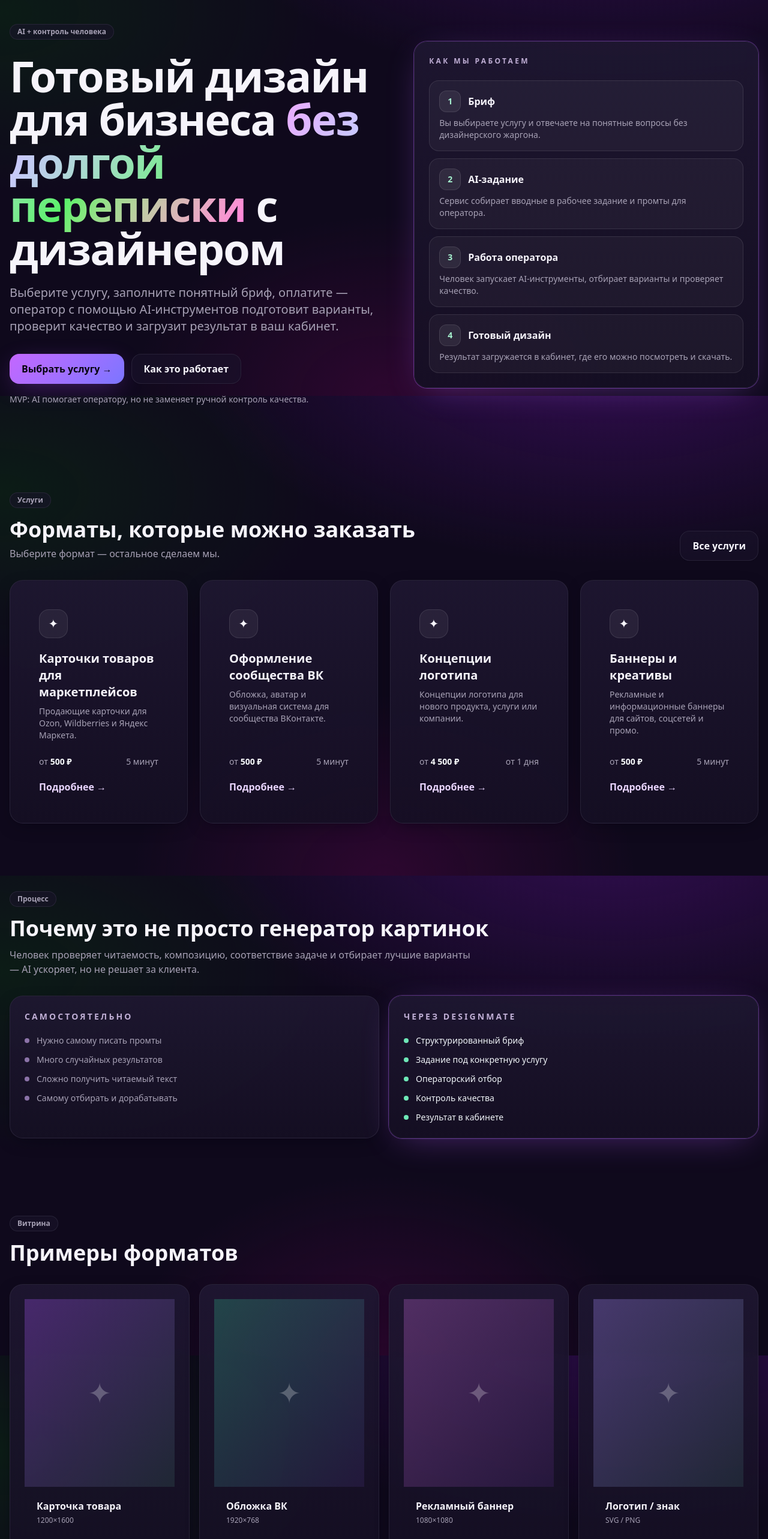
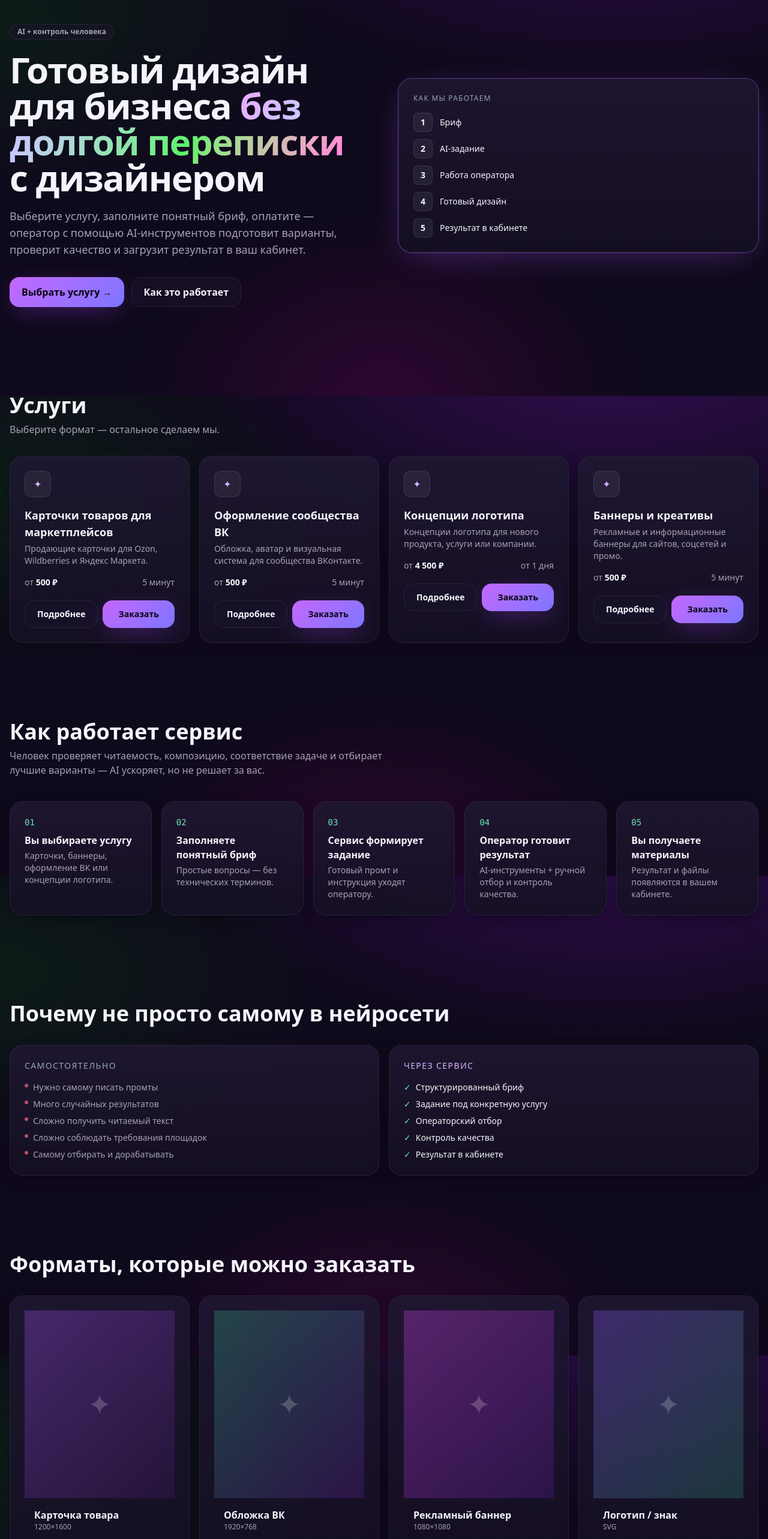
Before and after one commit to vtopstudio/new, a Next.js app: page / in a window 1280 px wide. Shown: the part 140-2706 px from the top of the page at 60% size. Built offline with nearby package versions, Linux system fonts and the light colour scheme; no server answers.

Commit message:
Match landing layout more closely to Lovable

```diff
--- a/src/app/page.tsx
+++ b/src/app/page.tsx
@@ -2,62 +2,56 @@ import Link from "next/link";
 import { rub } from "@/lib/format";
 import { serviceSeedData, serviceShowcases } from "@/lib/services";
 
-const processSteps = [
-  ["Бриф", "Вы выбираете услугу и отвечаете на понятные вопросы без дизайнерского жаргона."],
-  ["AI-задание", "Сервис собирает вводные в рабочее задание и промты для оператора."],
-  ["Работа оператора", "Человек запускает AI-инструменты, отбирает варианты и проверяет качество."],
-  ["Готовый дизайн", "Результат загружается в кабинет, где его можно посмотреть и скачать."]
-];
+const processSteps = ["Бриф", "AI-задание", "Работа оператора", "Готовый дизайн", "Результат в кабинете"];
 
-const comparison = [
-  ["Самостоятельно", ["Нужно самому писать промты", "Много случайных результатов", "Сложно получить читаемый текст", "Самому отбирать и дорабатывать"]],
-  ["Через DesignMate", ["Структурированный бриф", "Задание под конкретную услугу", "Операторский отбор", "Контроль качества", "Результат в кабинете"]]
+const howSteps = [
+  ["Вы выбираете услугу", "Карточки, баннеры, оформление ВК или концепции логотипа."],
+  ["Заполняете понятный бриф", "Простые вопросы — без технических терминов."],
+  ["Сервис формирует задание", "Готовый промт и инструкция уходят оператору."],
+  ["Оператор готовит результат", "AI-инструменты + ручной отбор и контроль качества."],
+  ["Вы получаете материалы", "Результат и файлы появляются в вашем кабинете."]
 ];
 
 const formats = [
-  ["Карточка товара", "1200×1600", "from-purple-500/30 to-emerald-300/10"],
-  ["Обложка ВК", "1920×768", "from-emerald-400/25 to-violet-500/10"],
-  ["Рекламный баннер", "1080×1080", "from-fuchsia-400/25 to-purple-500/10"],
-  ["Логотип / знак", "SVG / PNG", "from-violet-400/30 to-emerald-300/10"]
+  ["Карточка товара", "1200×1600", "from-purple-500/30 to-purple-900/20"],
+  ["Обложка ВК", "1920×768", "from-emerald-400/25 to-purple-700/20"],
+  ["Рекламный баннер", "1080×1080", "from-fuchsia-500/30 to-purple-700/20"],
+  ["Логотип / знак", "SVG", "from-violet-500/30 to-emerald-400/20"]
 ];
 
 const faq = [
-  ["Это полностью автоматический сервис?", "Нет. AI ускоряет работу, но финальный отбор и проверку делает оператор."],
-  ["Когда нужна регистрация?", "Сначала можно выбрать услугу и заполнить бриф. Кабинет нужен для сохранения заказа и получения результата."],
-  ["Можно загрузить свои фото и логотип?", "Да. Материалы можно приложить к заказу, чтобы результат был точнее."],
-  ["Что клиент получает в итоге?", "Готовые файлы и результат в личном кабинете после обработки заказа."]
+  ["Это полностью автоматический сервис?", "Нет. AI помогает оператору, но финальный отбор, проверку качества и подгонку делает человек."],
+  ["Кто делает результат?", "Оператор сервиса с помощью AI-инструментов. Вы получаете отобранные и проверенные варианты."],
+  ["Можно ли загрузить свои фото и логотип?", "Да, на шаге «Материалы». Это необязательно — без них заказ тоже будет принят."],
+  ["Что будет после оплаты?", "Заказ переходит в статус «В работе». Вы увидите изменения в личном кабинете."]
 ];
 
 export default function Home() {
   return (
     <main>
-      <section className="mx-auto grid max-w-7xl items-center gap-10 px-4 py-16 lg:grid-cols-[1.05fr_.95fr] lg:py-24">
+      <section className="mx-auto grid max-w-7xl items-center gap-12 px-4 pb-24 pt-16 lg:grid-cols-2 lg:pt-24">
         <div>
           <span className="badge">AI + контроль человека</span>
-          <h1 className="mt-6 max-w-4xl text-4xl font-black leading-[1.05] tracking-tight md:text-6xl lg:text-7xl">
+          <h1 className="mt-5 text-4xl font-bold leading-[1.05] tracking-tight lg:text-6xl">
             Готовый дизайн для бизнеса <span className="text-gradient">без долгой переписки</span> с дизайнером
           </h1>
-          <p className="muted mt-6 max-w-2xl text-lg md:text-xl">
+          <p className="muted mt-5 max-w-xl text-lg">
             Выберите услугу, заполните понятный бриф, оплатите — оператор с помощью AI-инструментов подготовит варианты,
             проверит качество и загрузит результат в ваш кабинет.
           </p>
           <div className="mt-8 flex flex-wrap gap-3">
             <Link href="/services" className="btn btn-primary">Выбрать услугу →</Link>
-            <a href="#process" className="btn btn-secondary">Как это работает</a>
+            <a href="#how" className="btn btn-secondary">Как это работает</a>
           </div>
-          <p className="muted mt-4 text-sm">MVP: AI помогает оператору, но не заменяет ручной контроль качества.</p>
         </div>
 
         <div className="surface glow-ring p-6">
-          <p className="text-xs font-semibold uppercase tracking-[0.28em] text-purple-200/80">Как мы работаем</p>
-          <ol className="mt-6 space-y-3">
-            {processSteps.map(([title, text], index) => (
-              <li key={title} className="rounded-2xl border border-white/10 bg-white/[0.04] p-4">
-                <div className="flex items-center gap-3">
-                  <span className="grid h-9 w-9 place-items-center rounded-xl border border-white/10 bg-white/[0.07] text-sm font-black text-emerald-200">{index + 1}</span>
-                  <b>{title}</b>
-                </div>
-                <p className="muted mt-2 text-sm">{text}</p>
+          <div className="mb-4 text-xs uppercase tracking-widest text-slate-400">Как мы работаем</div>
+          <ol className="space-y-3">
+            {processSteps.map((step, index) => (
+              <li key={step} className="flex items-center gap-3">
+                <span className="grid h-8 w-8 place-items-center rounded-lg border border-white/10 bg-white/[0.06] text-sm font-semibold">{index + 1}</span>
+                <span className="text-sm">{step}</span>
               </li>
             ))}
           </ol>
@@ -65,84 +59,92 @@ export default function Home() {
       </section>
 
       <section className="mx-auto max-w-7xl px-4 py-12" id="services">
-        <div className="flex items-end justify-between gap-4">
-          <div>
-            <span className="badge">Услуги</span>
-            <h2 className="mt-4 text-3xl font-black md:text-4xl">Форматы, которые можно заказать</h2>
-            <p className="muted mt-2">Выберите формат — остальное сделаем мы.</p>
-          </div>
-          <Link className="btn btn-secondary hidden md:inline-flex" href="/services">Все услуги</Link>
-        </div>
-        <div className="mt-8 grid gap-5 sm:grid-cols-2 lg:grid-cols-4">
+        <h2 className="text-3xl font-bold lg:text-4xl">Услуги</h2>
+        <p className="muted mt-2">Выберите формат — остальное сделаем мы.</p>
+        <div className="mt-8 grid gap-4 sm:grid-cols-2 lg:grid-cols-4">
           {serviceSeedData.map((service) => {
             const showcase = serviceShowcases[service.slug];
             return (
-              <article className="surface group flex min-h-80 flex-col overflow-hidden p-0 transition duration-200 hover:-translate-y-1" key={service.slug}>
-                <Link href={`/services/${service.slug}`} className="flex h-full flex-col p-6">
-                  <div className="grid h-12 w-12 place-items-center rounded-2xl border border-white/10 bg-white/[0.06] text-xl">✦</div>
-                  <h3 className="mt-5 text-xl font-black">{showcase?.title ?? service.title}</h3>
-                  <p className="muted mt-2 text-sm">{service.shortDescription}</p>
-                  <div className="mt-auto pt-6">
-                    <div className="flex items-center justify-between gap-3 text-sm">
-                      <span className="muted">от <b className="text-slate-50">{rub(showcase?.priceFrom ?? service.basePrice)}</b></span>
-                      <span className="muted">{showcase?.timeFrom ?? "от 1 дня"}</span>
-                    </div>
-                    <span className="mt-5 inline-flex font-bold text-purple-200 group-hover:text-emerald-200">Подробнее →</span>
-                  </div>
-                </Link>
-              </article>
+              <div key={service.slug} className="surface flex flex-col p-6 transition-transform hover:-translate-y-0.5">
+                <div className="grid h-11 w-11 place-items-center rounded-xl border border-white/10 bg-white/[0.06] text-purple-300">✦</div>
+                <h3 className="mt-4 text-lg font-semibold">{showcase?.title ?? service.title}</h3>
+                <p className="muted mt-1 text-sm">{service.shortDescription}</p>
+                <div className="mt-4 flex items-center justify-between text-sm">
+                  <span className="muted">от <span className="font-semibold text-slate-50">{rub(showcase?.priceFrom ?? service.basePrice)}</span></span>
+                  <span className="muted">{showcase?.timeFrom ?? "от 1 дня"}</span>
+                </div>
+                <div className="mt-5 flex gap-2">
+                  <Link href={`/services/${service.slug}`} className="btn btn-secondary flex-1 px-3 py-2 text-sm">Подробнее</Link>
+                  <Link href={`/order/new/${service.slug}`} className="btn btn-primary flex-1 px-3 py-2 text-sm">Заказать</Link>
+                </div>
+              </div>
             );
           })}
         </div>
       </section>
 
-      <section id="process" className="mx-auto max-w-7xl px-4 py-16">
-        <span className="badge">Процесс</span>
-        <h2 className="mt-4 text-3xl font-black md:text-4xl">Почему это не просто генератор картинок</h2>
-        <p className="muted mt-3 max-w-3xl">Человек проверяет читаемость, композицию, соответствие задаче и отбирает лучшие варианты — AI ускоряет, но не решает за клиента.</p>
-        <div className="mt-8 grid gap-4 md:grid-cols-2">
-          {comparison.map(([title, items], blockIndex) => (
-            <div className={`surface ${blockIndex === 1 ? "glow-ring" : ""}`} key={String(title)}>
-              <p className="text-sm font-semibold uppercase tracking-[0.22em] text-purple-200/80">{String(title)}</p>
-              <ul className="mt-5 space-y-3 text-sm">
-                {(items as string[]).map((item) => (
-                  <li className="flex gap-3" key={item}>
-                    <span className={`mt-1.5 h-2 w-2 rounded-full ${blockIndex === 1 ? "bg-emerald-300" : "bg-purple-300/60"}`} />
-                    <span className={blockIndex === 1 ? "text-slate-100" : "muted"}>{item}</span>
-                  </li>
-                ))}
-              </ul>
+      <section id="how" className="mx-auto max-w-7xl px-4 py-20">
+        <h2 className="text-3xl font-bold lg:text-4xl">Как работает сервис</h2>
+        <p className="muted mt-2 max-w-2xl">Человек проверяет читаемость, композицию, соответствие задаче и отбирает лучшие варианты — AI ускоряет, но не решает за вас.</p>
+        <div className="mt-10 grid gap-4 md:grid-cols-5">
+          {howSteps.map(([title, text], index) => (
+            <div key={title} className="surface p-5">
+              <div className="font-mono text-sm text-emerald-300">0{index + 1}</div>
+              <div className="mt-2 font-semibold">{title}</div>
+              <div className="muted mt-1 text-sm">{text}</div>
             </div>
           ))}
         </div>
       </section>
 
+      <section className="mx-auto max-w-7xl px-4 py-16">
+        <h2 className="text-3xl font-bold lg:text-4xl">Почему не просто самому в нейросети</h2>
+        <div className="mt-8 grid gap-4 md:grid-cols-2">
+          <div className="surface p-6">
+            <div className="text-sm uppercase tracking-widest text-slate-400">Самостоятельно</div>
+            <ul className="mt-4 space-y-2 text-sm">
+              {["Нужно самому писать промты", "Много случайных результатов", "Сложно получить читаемый текст", "Сложно соблюдать требования площадок", "Самому отбирать и дорабатывать"].map((item) => (
+                <li key={item} className="muted flex gap-2">
+                  <span className="mt-1 h-1.5 w-1.5 shrink-0 rounded-full bg-red-400/70" />{item}
+                </li>
+              ))}
+            </ul>
+          </div>
+          <div className="surface border-purple-300/40 p-6">
+            <div className="text-sm uppercase tracking-widest text-purple-300">Через сервис</div>
+            <ul className="mt-4 space-y-2 text-sm">
+              {["Структурированный бриф", "Задание под конкретную услугу", "Операторский отбор", "Контроль качества", "Результат в кабинете"].map((item) => (
+                <li key={item} className="flex gap-2"><span className="text-emerald-300">✓</span>{item}</li>
+              ))}
+            </ul>
+          </div>
+        </div>
+      </section>
+
       <section id="examples" className="mx-auto max-w-7xl px-4 py-16">
-        <span className="badge">Витрина</span>
-        <h2 className="mt-4 text-3xl font-black md:text-4xl">Примеры форматов</h2>
+        <h2 className="text-3xl font-bold lg:text-4xl">Форматы, которые можно заказать</h2>
         <div className="mt-8 grid gap-4 sm:grid-cols-2 lg:grid-cols-4">
           {formats.map(([title, size, gradient]) => (
             <div className="surface overflow-hidden p-0" key={title}>
-              <div className={`aspect-[4/5] bg-gradient-to-br ${gradient} grid place-items-center`}>
-                <span className="text-5xl text-white/25">✦</span>
+              <div className={`relative aspect-[4/5] bg-gradient-to-br ${gradient}`}>
+                <div className="absolute inset-0 grid place-items-center text-5xl text-white/20">✦</div>
               </div>
-              <div className="p-5">
-                <div className="font-bold">{title}</div>
-                <div className="muted mt-1 text-xs">{size}</div>
+              <div className="p-4">
+                <div className="font-semibold">{title}</div>
+                <div className="muted text-xs">{size}</div>
               </div>
             </div>
           ))}
         </div>
       </section>
 
-      <section id="faq" className="mx-auto max-w-7xl px-4 py-16">
-        <span className="badge">FAQ</span>
-        <h2 className="mt-4 text-3xl font-black md:text-4xl">Частые вопросы</h2>
-        <div className="mt-8 grid gap-4 md:grid-cols-2">
-          {faq.map(([q, a]) => (
-            <div className="surface" key={q}>
-              <h3 className="font-bold">{q}</h3>
-              <p className="muted mt-2 text-sm">{a}</p>
+      <section id="faq" className="mx-auto max-w-7xl px-4 py-20">
+        <h2 className="text-3xl font-bold lg:text-4xl">FAQ</h2>
+        <div className="mt-8 grid max-w-3xl gap-4">
+          {faq.map(([question, answer]) => (
+            <div className="surface" key={question}>
+              <h3 className="font-semibold">{question}</h3>
+              <p className="muted mt-2 text-sm">{answer}</p>
             </div>
           ))}
         </div>
@@ -151,10 +153,10 @@ export default function Home() {
       <section className="mx-auto max-w-7xl px-4 py-16 pb-24">
         <div className="surface glow-ring flex flex-col gap-6 p-8 md:flex-row md:items-center md:justify-between">
           <div>
-            <h2 className="text-3xl font-black">Начнём с одной задачи?</h2>
-            <p className="muted mt-2">Выберите услугу, заполните короткий бриф и проверьте рабочий сценарий сервиса.</p>
+            <h2 className="text-3xl font-bold">Готовы попробовать на одной задаче?</h2>
+            <p className="muted mt-2">Выберите услугу и заполните короткий бриф — дальше оператор подготовит результат.</p>
           </div>
-          <Link href="/services" className="btn btn-primary shrink-0">Перейти к услугам</Link>
+          <Link href="/services" className="btn btn-primary shrink-0">Выбрать услугу</Link>
         </div>
       </section>
     </main>
```
